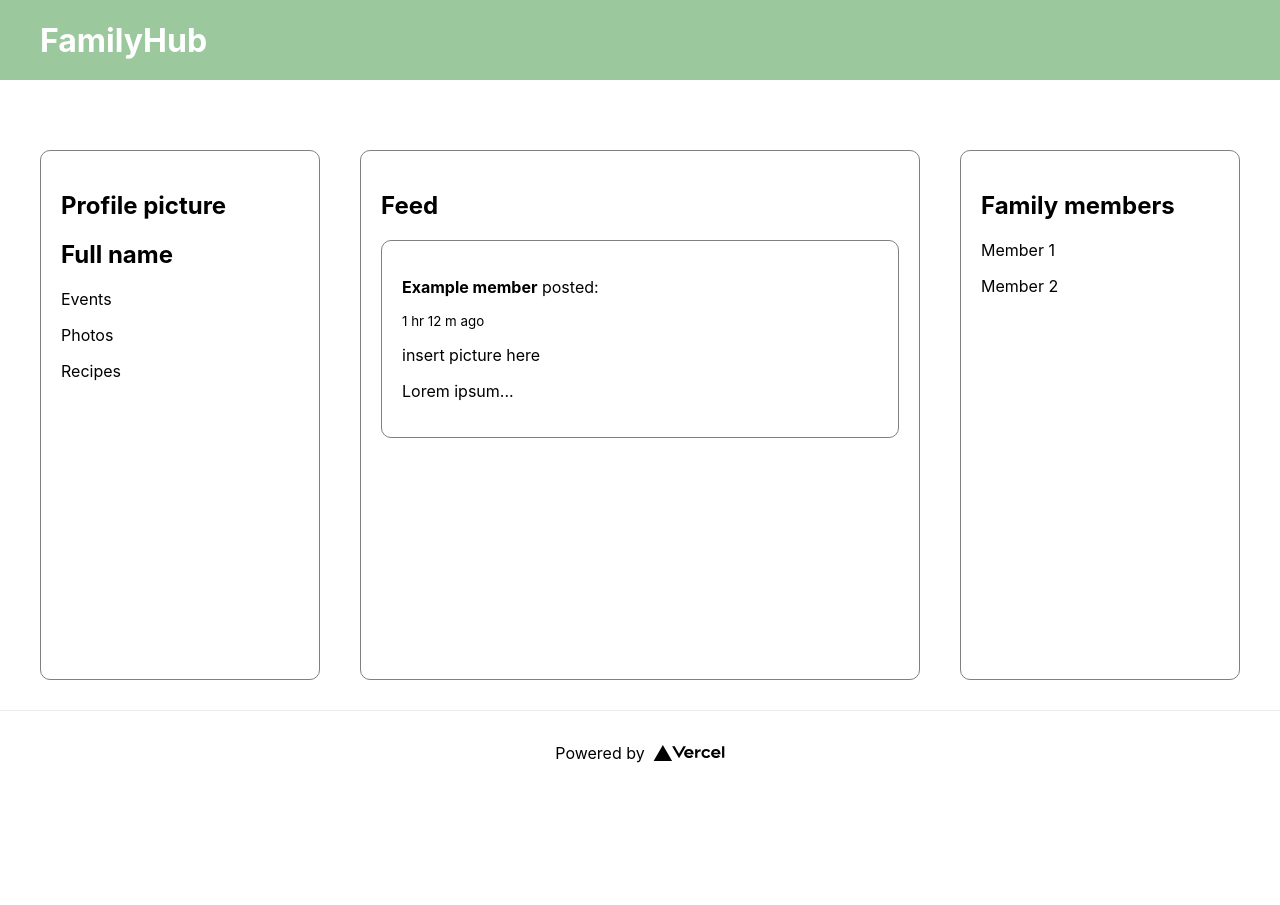
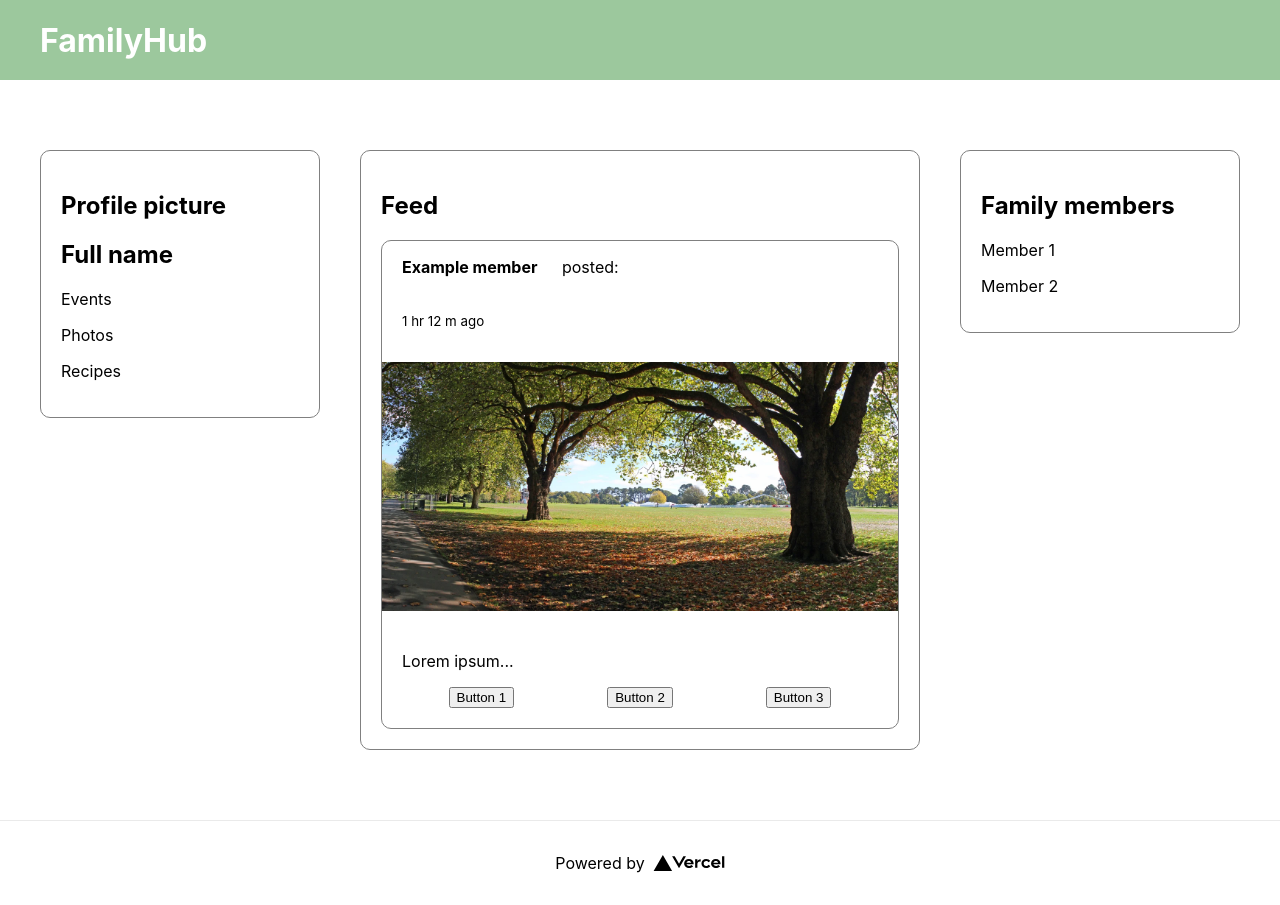
Before and after one commit to RayJr-Personal/FamilyHub, a Next.js app in the folder frontend/: page /dashboard in a window 1280 px wide. Before the commit the page ends 800 px from the top, so only its background shows below. Built offline with nearby package versions, Linux system fonts and the light colour scheme.

Commit message:
Turned Footer into a React component + very minor updates

```diff
--- a/frontend/components/Feed.js
+++ b/frontend/components/Feed.js
@@ -1,4 +1,8 @@
 import styles2 from "../styles/Dashboard.module.css";
+
+import Image from "next/image";
+// Local image, height & width automatically used
+import StockPic from "../public/hagley-park-1.jpeg";
 
 const Feed = () => (
   <div className={`${styles2.feed} ${styles2.mainChild}`}>
@@ -8,9 +12,14 @@ const Feed = () => (
         <span className={styles2.feedItemPoster}>Example member</span> posted:
       </p>
       <p className={styles2.feedItemTime}>1 hr 12 m ago</p>
+      <Image src={StockPic} alt="Hagley Park" />
       <div className={styles2.feedItemBody}>
-        <p>insert picture here</p>
         <p>Lorem ipsum...</p>
+        <div className={styles2.feedItemButtons}>
+          <button>Button 1</button>
+          <button>Button 2</button>
+          <button>Button 3</button>
+        </div>
       </div>
     </div>
   </div>
--- /dev/null
+++ b/frontend/components/Footer.js
@@ -0,0 +1,39 @@
+import Image from "next/image";
+
+const footer = {
+  display: "flex",
+  flex: 1,
+  padding: "2rem 0",
+  borderTop: "1px solid #eaeaea",
+  alignItems: "center",
+};
+
+const footerLink = {
+  display: "flex",
+  justifyContent: "center",
+  alignItems: "center",
+  flexGrow: 1,
+};
+
+const logo = {
+  height: "1em",
+  marginLeft: "0.5rem",
+};
+
+const Feed = () => (
+  <footer style={footer}>
+    <a
+      href="https://vercel.com?utm_source=create-next-app&utm_medium=default-template&utm_campaign=create-next-app"
+      target="_blank"
+      rel="noopener noreferrer"
+      style={footerLink}
+    >
+      Powered by{" "}
+      <span style={logo}>
+        <Image src="/vercel.svg" alt="Vercel Logo" width={72} height={16} />
+      </span>
+    </a>
+  </footer>
+);
+
+export default Feed;
--- a/frontend/pages/dashboard.js
+++ b/frontend/pages/dashboard.js
@@ -1,8 +1,8 @@
 import Head from "next/head";
-import Image from "next/image";
 import styles from "../styles/Home.module.css";
 import styles2 from "../styles/Dashboard.module.css";
 import Feed from "../components/Feed";
+import Footer from "../components/Footer";
 
 export default function Home() {
   return (
@@ -21,9 +21,15 @@ export default function Home() {
         <div className={`${styles2.dashboardNav} ${styles2.mainChild}`}>
           <h2>Profile picture</h2>
           <h2>Full name</h2>
-          <p>Events</p>
-          <p>Photos</p>
-          <p>Recipes</p>
+          <p>
+            <a href="#">Events</a>
+          </p>
+          <p>
+            <a href="#">Photos</a>
+          </p>
+          <p>
+            <a href="#">Recipes</a>
+          </p>
         </div>
         <Feed />
 
@@ -34,18 +40,7 @@ export default function Home() {
         </div>
       </main>
 
-      <footer className={styles.footer}>
-        <a
-          href="https://vercel.com?utm_source=create-next-app&utm_medium=default-template&utm_campaign=create-next-app"
-          target="_blank"
-          rel="noopener noreferrer"
-        >
-          Powered by{" "}
-          <span className={styles.logo}>
-            <Image src="/vercel.svg" alt="Vercel Logo" width={72} height={16} />
-          </span>
-        </a>
-      </footer>
+      <Footer />
     </div>
   );
 }
--- a/frontend/styles/Dashboard.module.css
+++ b/frontend/styles/Dashboard.module.css
@@ -14,7 +14,7 @@
 
 .mainContainer {
   width: 100%;
-  height: calc(100vh - 170px);
+  min-height: calc(100vh - 170px);
   display: flex;
   flex-flow: row;
   justify-content: center;
@@ -33,17 +33,14 @@
 
 .dashboardNav {
   flex: 0 0 25%;
-  /* background-color: red; */
 }
 
 .feed {
   flex: 0 0 50%;
-  /* background-color: blue; */
 }
 
 .feedItem {
   width: 100%;
-  padding: 20px;
   border: 1px solid grey;
   border-radius: 10px;
 }
@@ -56,7 +53,19 @@
   font-size: 10pt;
 }
 
+.feedItemButtons {
+  display: flex;
+  justify-content: space-around;
+}
+
+/* .feedItemButtons Button {} */
+
+.feedItemPoster,
+.feedItemTime,
+.feedItemBody {
+  padding: 20px;
+}
+
 .members {
   flex: 0 0 25%;
-  /* background-color: green; */
 }
```
Also changed, not shown: frontend/public/hagley-park-1.jpeg (added).
